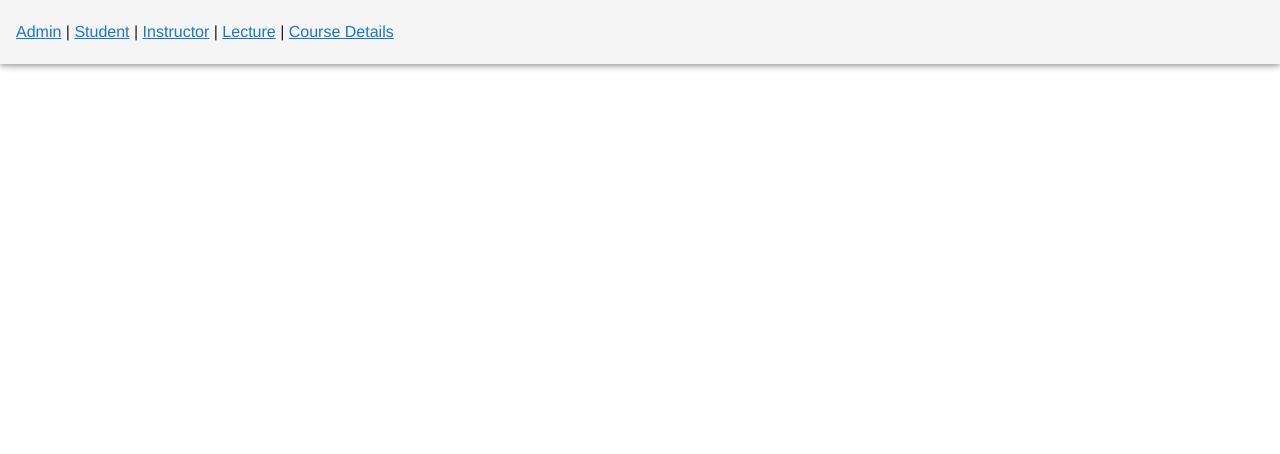
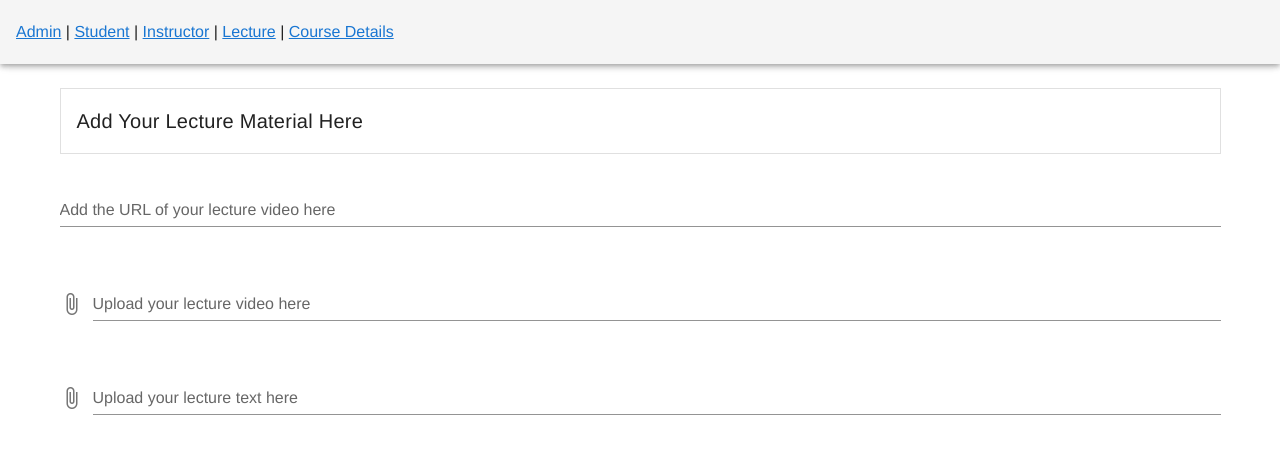
Before and after one commit to burakyuslu/CS353_Group9_Project, a Vue app in the folder frontend/: page /instructor/home/addlecture in a window 1280 px wide. Shown: the top 454 px of the page. Built offline with nearby package versions, Linux system fonts and the light colour scheme; what vue-youtube-embed would draw is missing.

Commit message:
Add lecture module added to instructor

```diff
--- a/frontend/src/views/instructor/AddLecture.vue
+++ b/frontend/src/views/instructor/AddLecture.vue
@@ -1,5 +1,32 @@
 <template>
-  <v-card> </v-card>
+  <v-form>
+    <v-container >
+      <v-card outlined tile>
+              <v-card-title>
+                Add Your Lecture Material Here
+              </v-card-title>
+      </v-card>
+    </v-container>
+
+    <v-container>
+      <v-text-field>
+        <template v-slot:label>
+          Add the URL of your lecture video here
+        </template>
+      </v-text-field>
+    </v-container>
+
+    <v-container>
+      <v-file-input accept="video/*" label="Upload your lecture video here">
+      </v-file-input>
+    </v-container>
+
+    <v-container>
+      <v-file-input accept=".doc, .txt" label="Upload your lecture text here">
+      </v-file-input>
+    </v-container>
+
+  </v-form>
 </template>
 
 <script>
```
